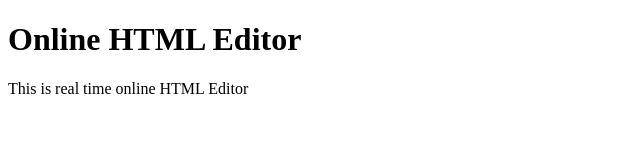
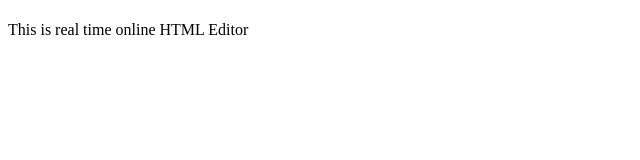
Before and after one commit to MapleLeaf1130/MapleLeaf1130.github.io, a plain HTML site: page index.html in a window 1280 px wide. Shown: the whole page, without its empty margins (0-640 px from the left). Drawn offline with Linux system fonts and the light colour scheme.

Commit message:
Update index.html

```diff
--- a/index.html
+++ b/index.html
@@ -1,10 +1,10 @@
 <!DOCTYPE html>
 <html>
-<title>Online HTML Editor</title>
+<title>Made By MapleLeaf1130</title>
 <head>
 </head>
 <body>
-<h1>Online HTML Editor</h1>
+<h1></h1>
 <div>This is real time online HTML Editor</div>
 </body>
 </html>
```
